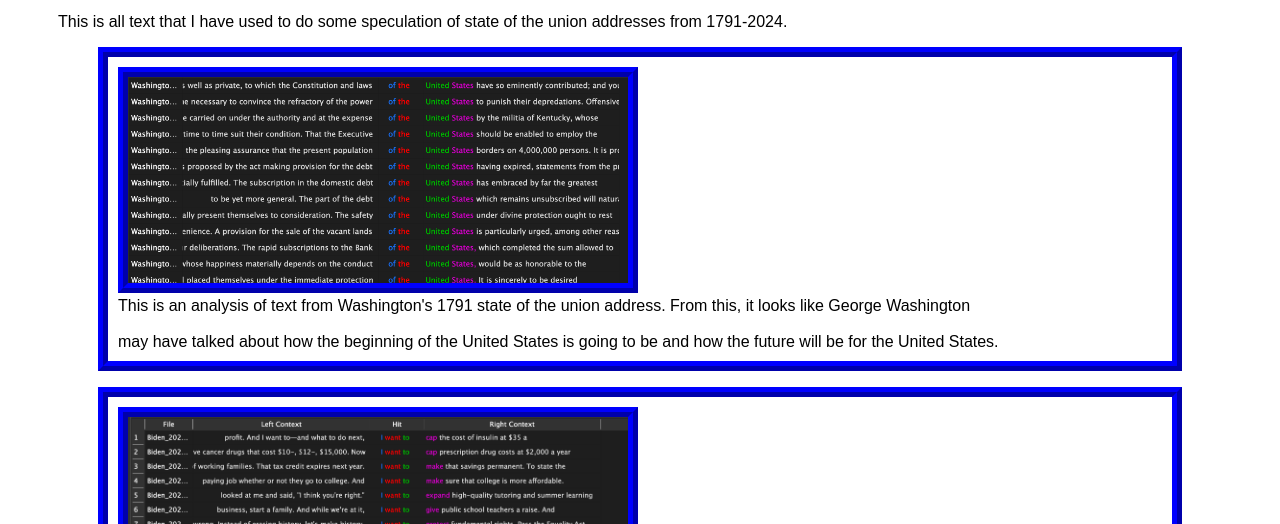
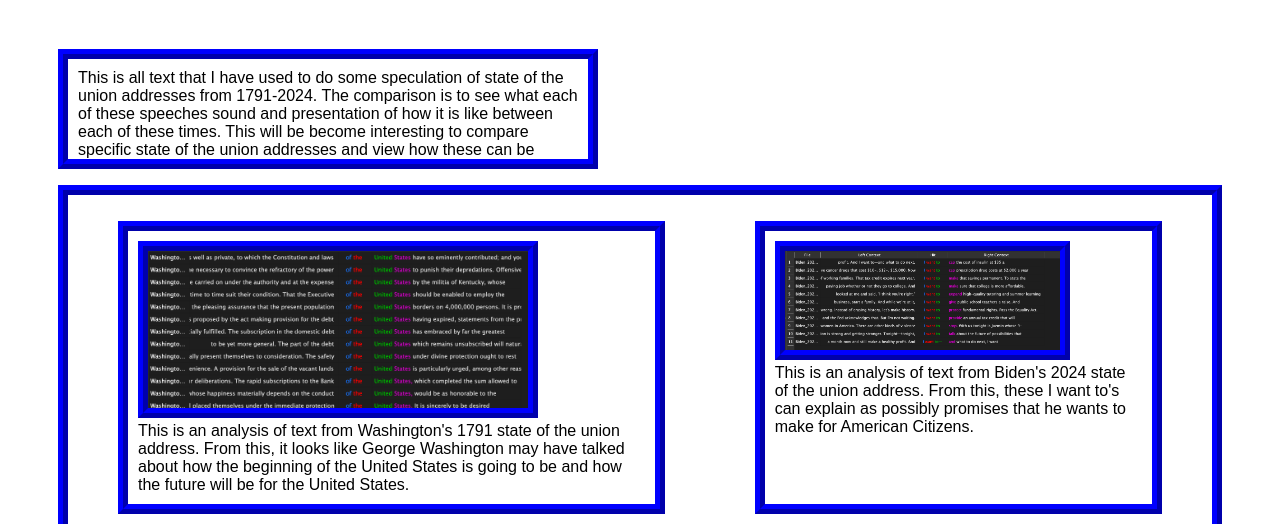
Before and after one commit to MRP6142/Mpro64Repo, a plain HTML site: page docs/textanalysis.html in a window 1280 px wide. Shown: the part 276-800 px from the top of the page. Drawn offline with Linux system fonts and the light colour scheme.

Commit message:
Made the text analysis page more clear

```diff
--- a/docs/style.css
+++ b/docs/style.css
@@ -2,6 +2,29 @@
     padding: 50px;
     background-color: white;
     font-family: Comic-sans, Arial, Helvetica, sans-serif;
+}
+
+.text-analysis-page {
+    overflow: auto;
+    max-height: 5em;
+    width: 500px;
+    font-family: sans-serif;
+    border: 10px ridge blue;
+    padding: 10px;
+}
+
+.textImg{
+    max-width: 500px;
+    width: 75%;
+    border: 10px ridge blue;
+}
+
+.text-analysis{
+    display: flex;
+    gap: 10px;
+    justify-content: center;
+    border: 10px ridge blue;
+    padding: 10px;
 }
 
 .caption{
--- a/docs/textanalysis.html
+++ b/docs/textanalysis.html
@@ -16,19 +16,19 @@
             <a href="index.html">Home Page</a> | <a href="about.html"> Resume</a> | <a href="gallery.html">Photo gallery</a>| <a href="digit100essay.html">Digit 100 Essay</a>
 
        </nav>
+        <br></br>
+        <p class="text-analysis-page">This is all text that I have used to do some speculation of state of the union addresses from 1791-2024. The comparison is to see what each of these speeches sound and presentation of how it is like between each of these times. This will be become interesting to compare specific state of the union addresses and view how these can be interpreted. If the text looks a bit small, it would be best to zoom it to read it. </p>
 
        <div class="text-analysis">
-        <p>This is all text that I have used to do some speculation of state of the union addresses from 1791-2024.</p>
-
            <figure class="caption">
-               <img src="images/washingtontext.png" class="img" alt="Black screen with colored text in the middle and white text all around"/>
-               <figcaption>This is an analysis of text from Washington's 1791 state of the union address. From this, it looks like George Washington<br></br>
+               <img src="images/washingtontext.png" class="textImg" alt="Black screen with colored text in the middle and white text all around"/>
+               <figcaption>This is an analysis of text from Washington's 1791 state of the union address. From this, it looks like George Washington
                may have talked about how the beginning of the United States is going to be and how the future will be for the United States.</figcaption>
            </figure>
 
            <figure class="caption">
-               <img src="images/bidentext.png" class="img" alt="Black screen with colored text in the middle and white text all around"/>
-               <figcaption>This is an analysis of text from Biden's 2024 state of the union address. From this, these I want to's can explain as possibly promises<br></br>
+               <img src="images/bidentext.png" class="textImg" alt="Black screen with colored text in the middle and white text all around"/>
+               <figcaption>This is an analysis of text from Biden's 2024 state of the union address. From this, these I want to's can explain as possibly promises
                that he wants to make for American Citizens.</figcaption>
            </figure>
 
```
Also changed, not shown: 1 other file.
